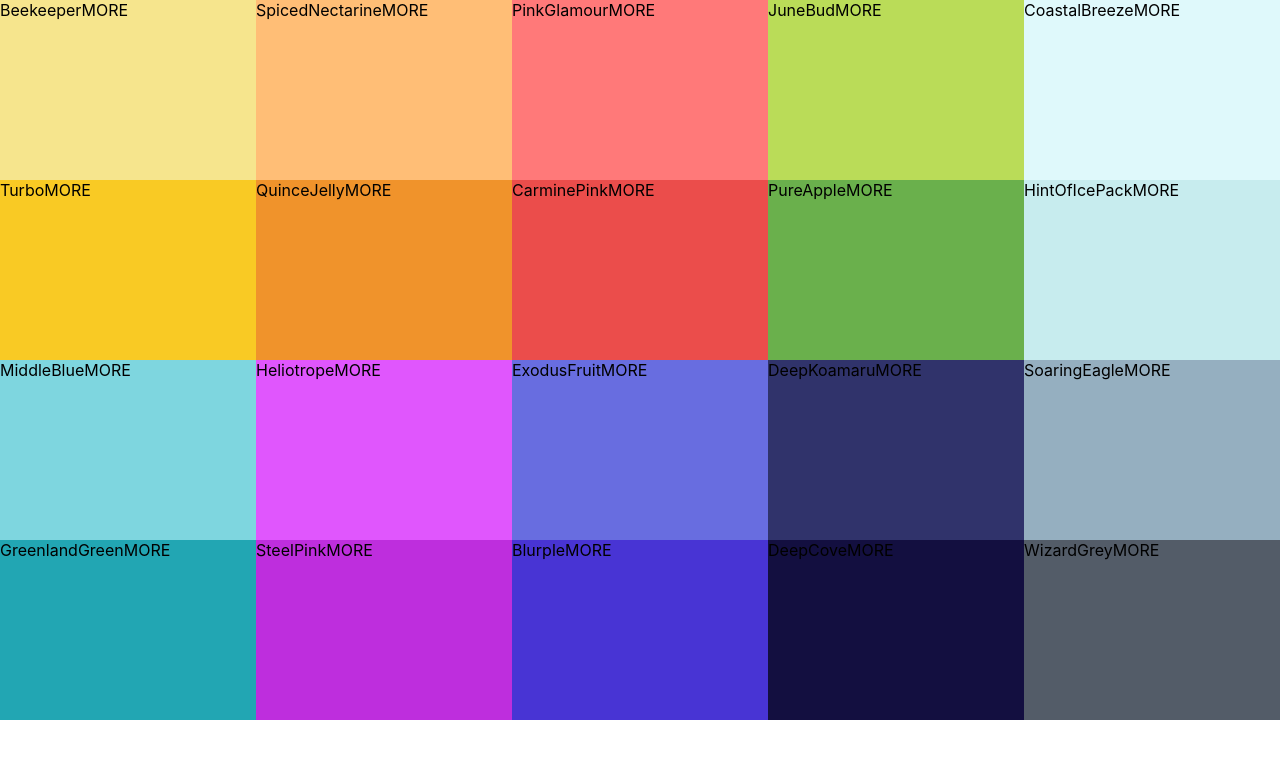
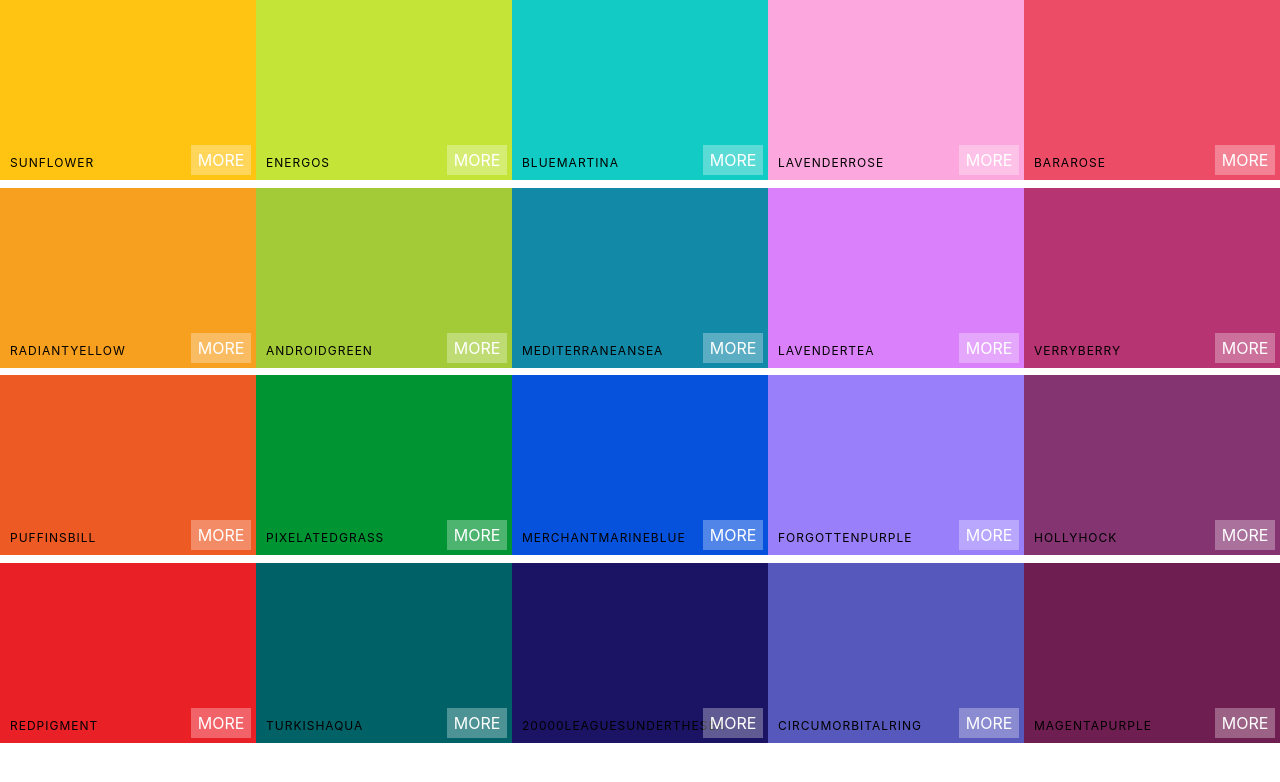
Before and after one commit to bdushimi/atlp-react-level-up, a React (Create React App) app in the folder colors/: page / in a window 1280 px wide. Shown: the top 782 px of the page. Built offline with nearby package versions, Linux system fonts and the light colour scheme.

Commit message:
Styles Color box

```diff
--- a/colors/src/App.js
+++ b/colors/src/App.js
@@ -4,7 +4,7 @@
 function App() {
   return (
     <div>
-      <Palette {...seedColors[4]}/>
+      <Palette {...seedColors[2]}/>
     </div>
   );
 }
--- a/colors/src/ColorBox.css
+++ b/colors/src/ColorBox.css
@@ -1,8 +1,62 @@
 .ColorBox {
-    width: 20%;
-    height: 25%;
-    margin:  0 auto;;
-    display: inline-block;
-    position: relative;
-    cursor: pointer;
+  width: 20%;
+  height: 25%;
+  margin: 0 auto;
+  display: inline-block;
+  position: relative;
+  cursor: pointer;
+  margin-bottom: 3.5px;
 }
+
+.ColorBox:hover .copy-button {
+  opacity: 1;
+  transition: all 0.5s;
+}
+
+.copy-button {
+  width: 100px;
+  height: 30px;
+  position: absolute;
+  display: inline-block;
+  top: 50%;
+  left: 50%;
+  transform: translate(-50%, -50%);
+  text-align: center;
+  outline: none;
+  background-color: rgba(255, 255, 255, 0.3);
+  font-size: 1rem;
+  line-height: 30px;
+  color: #fff;
+  text-transform: uppercase;
+  border: none;
+  opacity: 0;
+}
+
+
+.box-content {
+  position: absolute;
+  padding: 10px;
+  width: 100%;
+  left: 0;
+  bottom: 0;
+  color: black;
+  letter-spacing: 1px;
+  text-transform: uppercase;
+  font-size: 12px;
+}
+
+
+.see-more {
+  background: rgba(255, 255, 255, 0.3);
+  position: absolute;
+  border: none;
+  right: 0;
+  bottom: 0;
+  color: #fff;
+  width: 60px;
+  height: 30px;
+  text-align: center;
+  line-height: 30px;
+  text-transform: uppercase;
+  margin: 5px;
+}
--- a/colors/src/colorBox.js
+++ b/colors/src/colorBox.js
@@ -3,12 +3,17 @@
 
 class colorBox extends Component {
     render() {
+        const { name, background} = this.props;
+        return (
+            <div style={{ background}} className="ColorBox">
+                <div className="copy-container">
+                    <div className="box-content">
+                        <span>{name}</span>
+                    </div>
 
-        return (
-            <div style={{ backgroundColor: this.props.background }} className="ColorBox">
-                <span>{ this.props.name}</span>
-                <span>MORE</span>
-
+                    <button className="copy-button">Copy</button>
+                </div>
+                <span className="see-more">More</span>
             </div>
         );
     }
```
